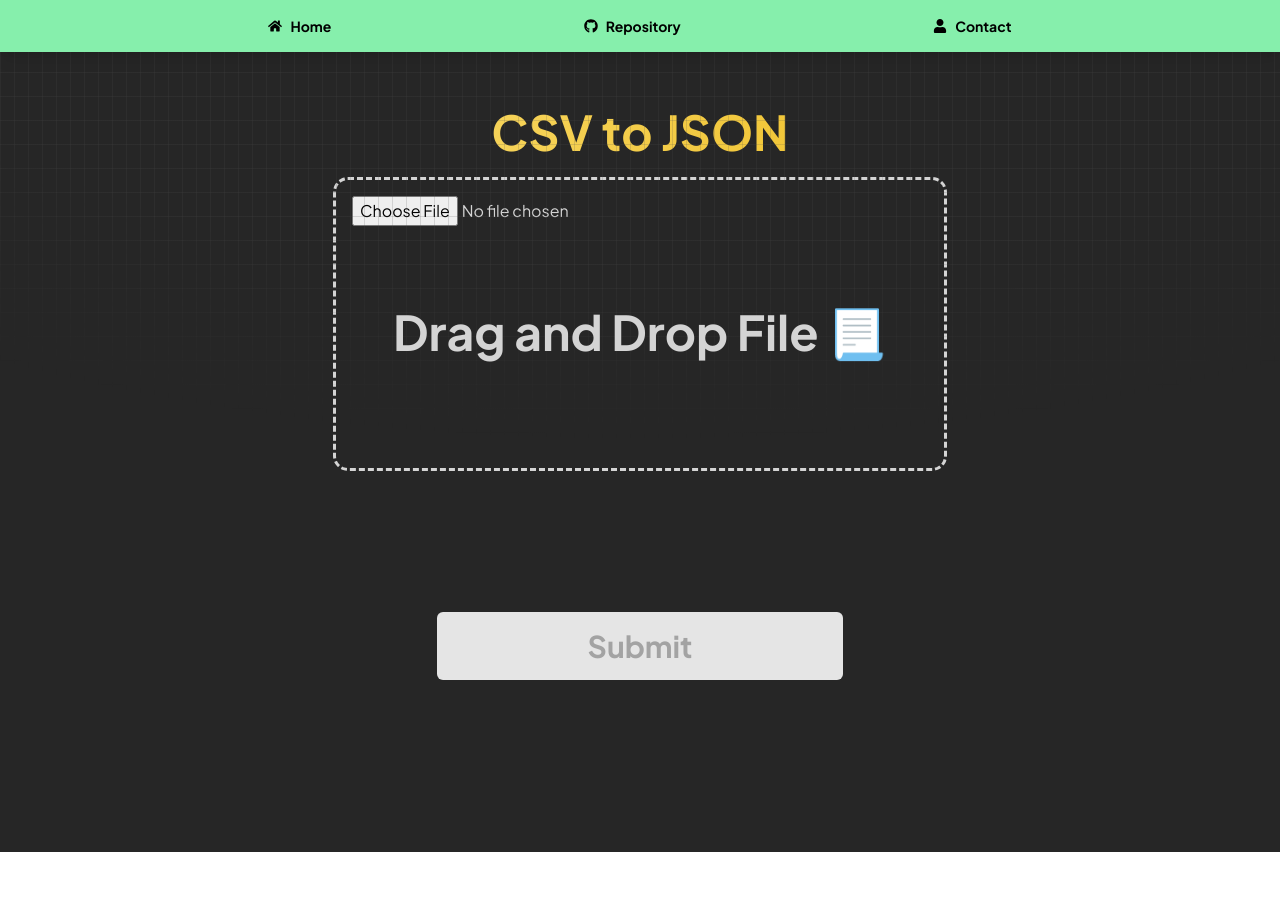
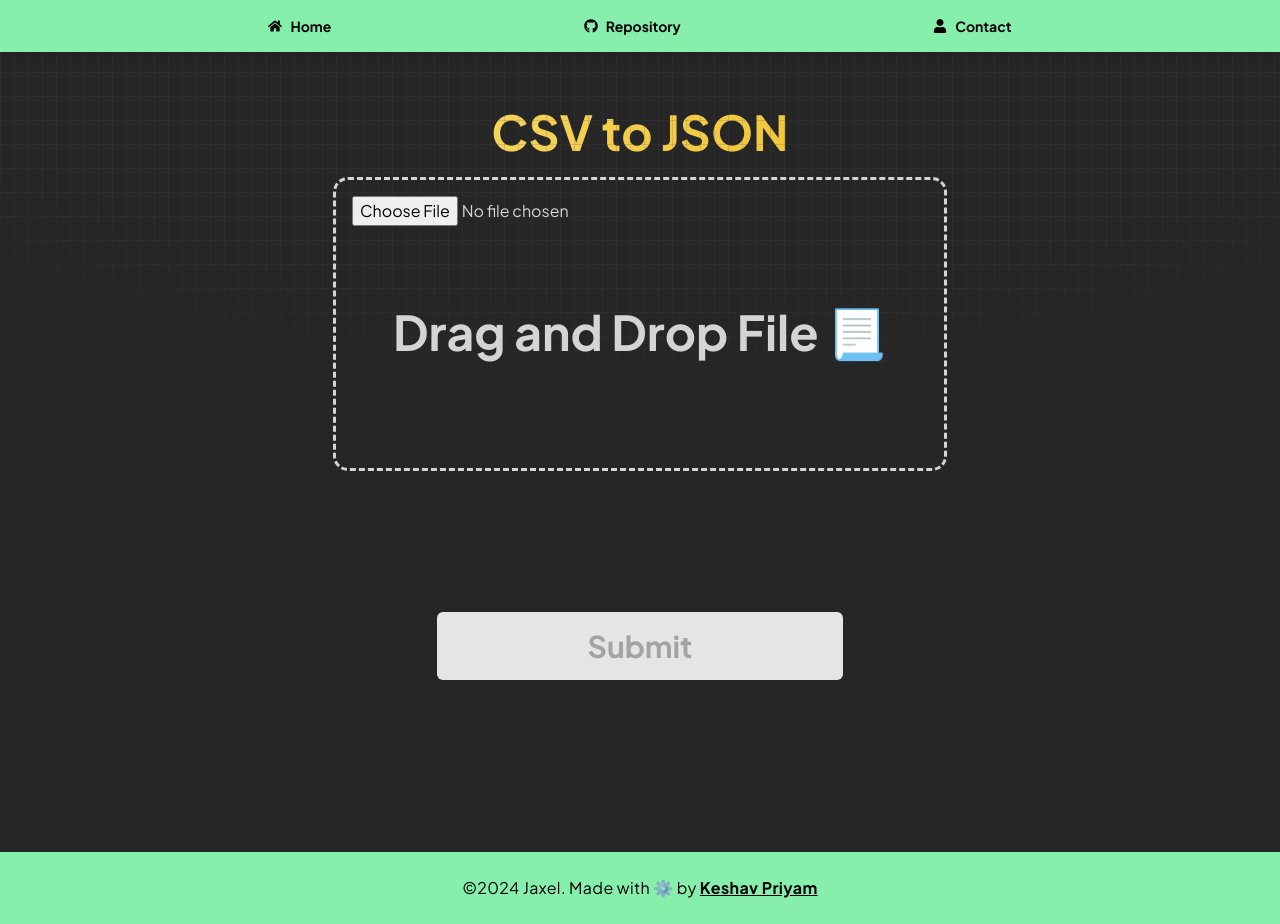
Before and after one commit to kshavp/jaxel-prime, a React (Vite) app in the folder client/: page /csvtojson in a window 1280 px wide. Before the commit the page ends 852 px from the top, so only its background shows below. Built offline with nearby package versions, Linux system fonts and the light colour scheme.

Commit message:
add motion

```diff
--- a/client/package.json
+++ b/client/package.json
@@ -11,6 +11,7 @@
   },
   "dependencies": {
     "axios": "^1.7.2",
+    "framer-motion": "^11.2.10",
     "react": "^18.2.0",
     "react-dom": "^18.2.0",
     "react-icons": "^5.2.1",
--- a/client/src/App.jsx
+++ b/client/src/App.jsx
@@ -4,6 +4,7 @@ import Home from './pages/Home';
 import ToJSON from './pages/ToJSON';
 import ToCSV from './pages/ToCSV';
 import Navbar from './components/Navbar';
+import Footer from './components/Footer';
 
 const App = () => {
   return (
@@ -17,6 +18,7 @@ const App = () => {
         <Route path='/jsontocsv' element={<ToCSV />} />
         <Route path='/csvtojson' element={<ToJSON />} />
       </Routes>
+      <Footer />
     </div>
 
     </div>
--- a/client/src/components/DragDrop.jsx
+++ b/client/src/components/DragDrop.jsx
@@ -6,7 +6,7 @@ const DragDrop = (props) => {
       type="file"
       name="csvfilename"
       accept=".xls,.xlsx, application/vnd.openxmlformats-officedocument.spreadsheetml.sheet,application/vnd.ms-excel"
-      className="cursor-pointer mx-auto w-full p-4 md:w-1/2 h-72 outline-3 outline-dashed rounded-xl"
+      className="container cursor-pointer mx-auto p-4 h-72 sm:w-full md:w-3/4 lg:w-1/2 outline-3 outline-dashed rounded-xl relative"
     />
     //
   );
--- a/client/src/components/Home/Footer.jsx
+++ b/client/src/components/Footer.jsx
@@ -5,7 +5,7 @@ import { Link } from "react-router-dom";
 const Footer = () => {
   return (
     <footer className="bg-green-300  py-6">
-      <div className="container mx-auto px-6 text-center tracking-wide">
+      <div className="container mx-auto px-6 text-center md:tracking-wide">
         &copy;{"2024 Jaxel. Made with ⚙️ by "}
         <Link
           target="_blank"
--- a/client/src/pages/Home.jsx
+++ b/client/src/pages/Home.jsx
@@ -3,17 +3,21 @@ import Hero from "../components/Home/Hero";
 import Features from "../components/Home/Features";
 import Pricing from "../components/Home/Pricing";
 import Contact from "../components/Home/Contact";
-import Footer from "../components/Home/Footer";
+import { motion } from "framer-motion";
 
 const Home = () => {
   return (
-    <div className="min-h-screen bg-gray-50 flex flex-col font-sans">
+    <motion.div
+    className="min-h-screen bg-gray-50 flex flex-col font-sans"
+    initial={{opacity:0, y:100}}
+    transition={{ duration: 1 }}
+    animate={{opacity:1, y:0}}
+    >
       <Hero />
       <Features />
       <Pricing />
       <Contact />
-      <Footer />
-    </div>
+    </motion.div>
   );
 };
 
--- a/client/src/pages/ToCSV.jsx
+++ b/client/src/pages/ToCSV.jsx
@@ -1,6 +1,7 @@
 import React, { useState } from "react";
 import SubmitBtn from "../components/SubmitBtn";
 import DragDrop from "../components/DragDrop";
+import { motion } from "framer-motion";
 
 const ToCSV = () => {
   const [dataFile, setDataFile] = useState(null);
@@ -20,7 +21,11 @@ const ToCSV = () => {
     <div className="p-8 w-full bg-neutral-800 text-neutral-300 h-screen">
       <h1 className='text-center text-5xl my-6 font-bold
       bg-gradient-to-r from-yellow-200 to-green-600 bg-clip-text text-transparent'>JSON to CSV</h1>
-      <form
+      <motion.form
+        initial={{opacity:0, x:-100}}
+        transition={{duration:1}}
+        animate={{opacity:1, x:0}}
+
         action=""
         className="flex flex-col mx-auto"
         onSubmit={submitHandler}
@@ -31,7 +36,7 @@ const ToCSV = () => {
           <span className="block md:hidden"> Tap Here to Upload 📃</span>
         </h1>
         <SubmitBtn />
-      </form>
+      </motion.form>
     </div>
   );
 };
--- a/client/src/pages/ToJSON.jsx
+++ b/client/src/pages/ToJSON.jsx
@@ -2,6 +2,7 @@ import React, { useState } from "react";
 import SubmitBtn from "../components/SubmitBtn";
 import axios from "axios";
 import DragDrop from "../components/DragDrop";
+import { motion } from "framer-motion";
 
 const ToJSON = () => {
   const [dataFile, setDataFile] = useState(null);
@@ -43,7 +44,11 @@ const ToJSON = () => {
     <div className="p-8 bg-neutral-800 text-neutral-300 h-screen">
       <h1 className='text-center text-5xl my-6 font-bold
       bg-gradient-to-r from-amber-200 to-yellow-500 bg-clip-text text-transparent'>CSV to JSON</h1>
-      <form
+      <motion.form
+        initial={{opacity:0, x:-100}}
+        transition={{duration:1}}
+        animate={{opacity:1, x:0}}
+
         action=""
         className="flex flex-col mx-auto"
         onSubmit={submitHandler}
@@ -54,7 +59,7 @@ const ToJSON = () => {
           <span className="block md:hidden"> Tap Here to Upload 📃</span>
         </h1>
         <SubmitBtn />
-      </form>
+      </motion.form>
     </div>
   );
 };
```
Also changed, not shown: 1 other file (tests, documents, lock files or other folders).
